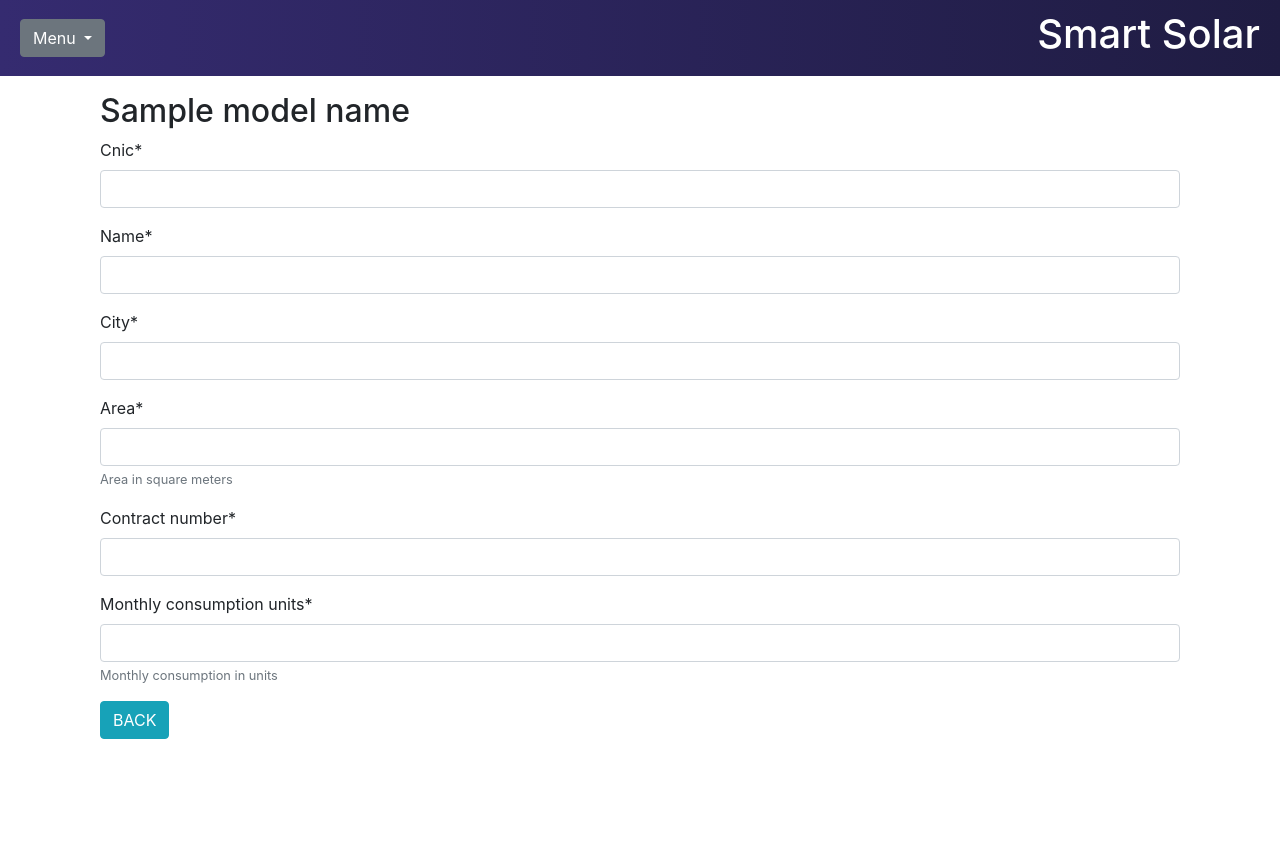
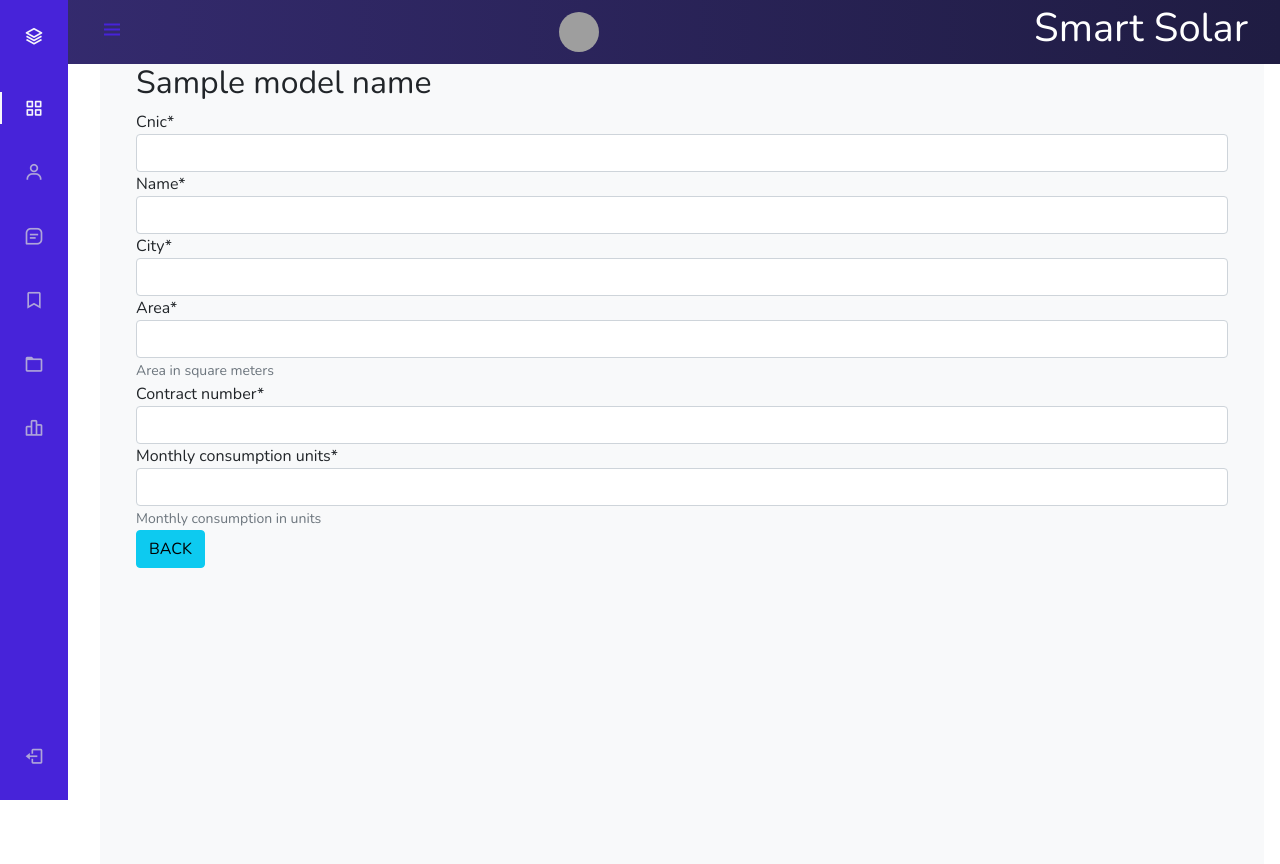
Before and after one commit to mab-te3321/bizaibo, a Django app: template crud/templates/generic_form.html in a window 1280 px wide. Before the commit the page ends 739 px from the top, so only its background shows below. Run offline with Django 4.2, Linux system fonts and the light colour scheme; tables that the repository leaves empty hold one stand-in row (values such as "Sample post"); the template is opened without the code that fills it: values that come from a table or form of the project are taken from there, most other values are stand-ins (such as "Sample title", 1, 10 or a date in 2020); some libraries are stand-ins or nearby versions; grey boxes are pictures that could not be loaded.

Commit message:
Basic structure done

```diff
--- a/crud/static/css/styles.css
+++ b/crud/static/css/styles.css
@@ -1,3 +1,185 @@
+@import url("https://fonts.googleapis.com/css2?family=Nunito:wght@400;600;700&display=swap");
+
+:root {
+    --header-height: 3rem;
+    --nav-width: 68px;
+    --first-color: #4723D9;
+    --first-color-light: #AFA5D9;
+    --white-color: #F7F6FB;
+    --body-font: 'Nunito', sans-serif;
+    --normal-font-size: 1rem;
+    --z-fixed: 100
+}
+
+*,
+::before,
+::after {
+    box-sizing: border-box
+}
+
+body {
+    position: relative;
+    margin: var(--header-height) 0 0 0;
+    padding: 0 1rem;
+    font-family: var(--body-font);
+    font-size: var(--normal-font-size);
+    transition: .5s
+}
+
+a {
+    text-decoration: none
+}
+
+.header {
+    width: 100%;
+    height: var(--header-height);
+    position: fixed;
+    top: 0;
+    left: 0;
+    display: flex;
+    align-items: center;
+    justify-content: space-between;
+    padding: 0 1rem;
+    background-color: var(--white-color);
+    z-index: var(--z-fixed);
+    transition: .5s
+}
+
+.header_toggle {
+    color: var(--first-color);
+    font-size: 1.5rem;
+    cursor: pointer
+}
+
+.header_img {
+    width: 35px;
+    height: 35px;
+    display: flex;
+    justify-content: center;
+    border-radius: 50%;
+    overflow: hidden
+}
+
+.header_img img {
+    width: 40px
+}
+
+.l-navbar {
+    position: fixed;
+    top: 0;
+    left: -30%;
+    width: var(--nav-width);
+    height: 100vh;
+    background-color: var(--first-color);
+    padding: .5rem 1rem 0 0;
+    transition: .5s;
+    z-index: var(--z-fixed)
+}
+
+.nav {
+    height: 100%;
+    display: flex;
+    flex-direction: column;
+    justify-content: space-between;
+    overflow: hidden
+}
+
+.nav_logo,
+.nav_link {
+    display: grid;
+    grid-template-columns: max-content max-content;
+    align-items: center;
+    column-gap: 1rem;
+    padding: .5rem 0 .5rem 1.5rem
+}
+
+.nav_logo {
+    margin-bottom: 2rem
+}
+
+.nav_logo-icon {
+    font-size: 1.25rem;
+    color: var(--white-color)
+}
+
+.nav_logo-name {
+    color: var(--white-color);
+    font-weight: 700
+}
+
+.nav_link {
+    position: relative;
+    color: var(--first-color-light);
+    margin-bottom: 1.5rem;
+    transition: .3s
+}
+
+.nav_link:hover {
+    color: var(--white-color)
+}
+
+.nav_icon {
+    font-size: 1.25rem
+}
+
+.show {
+    left: 0
+}
+
+.body-pd {
+    padding-left: calc(var(--nav-width) + 1rem)
+}
+
+.active {
+    color: var(--white-color)
+}
+
+.active::before {
+    content: '';
+    position: absolute;
+    left: 0;
+    width: 2px;
+    height: 32px;
+    background-color: var(--white-color)
+}
+
+.height-100 {
+    height: 100vh
+}
+
+@media screen and (min-width: 768px) {
+    body {
+        margin: calc(var(--header-height) + 1rem) 0 0 0;
+        padding-left: calc(var(--nav-width) + 2rem)
+    }
+
+    .header {
+        height: calc(var(--header-height) + 1rem);
+        padding: 0 2rem 0 calc(var(--nav-width) + 2rem)
+    }
+
+    .header_img {
+        width: 40px;
+        height: 40px
+    }
+
+    .header_img img {
+        width: 45px
+    }
+
+    .l-navbar {
+        left: 0;
+        padding: 1rem 1rem 0 0
+    }
+
+    .show {
+        width: calc(var(--nav-width) + 156px)
+    }
+
+    .body-pd {
+        padding-left: calc(var(--nav-width) + 188px)
+    }
+}
 /* styles.css */
 select {
     border-radius: 0.25rem;
--- /dev/null
+++ b/crud/static/js/navbar.js
@@ -0,0 +1,35 @@
+document.addEventListener("DOMContentLoaded", function (event) {
+  const showNavbar = (toggleId, navId, bodyId, headerId) => {
+    const toggle = document.getElementById(toggleId),
+      nav = document.getElementById(navId),
+      bodypd = document.getElementById(bodyId),
+      headerpd = document.getElementById(headerId);
+
+    // Validate that all variables exist
+    if (toggle && nav && bodypd && headerpd) {
+      toggle.addEventListener("click", () => {
+        // show navbar
+        nav.classList.toggle("show");
+        // change icon
+        toggle.classList.toggle("bx-x");
+        // add padding to body
+        bodypd.classList.toggle("body-pd");
+        // add padding to header
+        headerpd.classList.toggle("body-pd");
+      });
+    }
+  };
+
+  showNavbar("header-toggle", "nav-bar", "body-pd", "header");
+
+  /*===== LINK ACTIVE =====*/
+  const linkColor = document.querySelectorAll(".nav_link");
+
+  function colorLink() {
+    if (linkColor) {
+      linkColor.forEach((l) => l.classList.remove("active"));
+      this.classList.add("active");
+    }
+  }
+  linkColor.forEach((l) => l.addEventListener("click", colorLink));
+});
--- /dev/null
+++ b/crud/static/js/sort.js
@@ -0,0 +1,23 @@
+document.addEventListener("DOMContentLoaded", function () {
+  let sortLinks = document.querySelectorAll(".sort-link");
+
+  sortLinks.forEach(function (link) {
+    link.addEventListener("click", function (event) {
+      event.preventDefault();
+      let sortField = this.dataset.sort;
+      let currentUrl = new URL(window.location.href);
+      let sortParam = currentUrl.searchParams.get("sort_by");
+
+      if (sortParam === sortField) {
+        // If already sorted by the same field, toggle sorting direction
+        sortParam = sortParam.startsWith("-") ? sortField : "-" + sortField;
+      } else {
+        // Otherwise, default to ascending order
+        sortParam = sortField;
+      }
+
+      currentUrl.searchParams.set("sort_by", sortParam);
+      window.location.href = currentUrl.toString();
+    });
+  });
+});
--- a/crud/templates/base.html
+++ b/crud/templates/base.html
@@ -5,6 +5,8 @@
     <meta charset="UTF-8" />
     <title>{{ model_name|capfirst }}</title>
     <!-- Google Fonts and Icons -->
+    <script src="{% static 'js/sort.js' %}" defer></script>
+    <script src="{% static 'js/navbar.js' %}" defer></script>
     <link
       rel="stylesheet"
       href="https://fonts.googleapis.com/css?family=Roboto:300,400,500,700&display=swap"
@@ -13,80 +15,95 @@
       rel="stylesheet"
       href="https://fonts.googleapis.com/icon?family=Material+Icons"
     />
-    <!-- Material Design Bootstrap CSS -->
-    <link rel="stylesheet" href="{% static 'css/styles.css' %}" />
-    <!-- Bootstrap CSS for dropdown functionality -->
-    <!-- Bootstrap CSS -->
+
+    <!-- Bootstrap 5 CSS -->
     <link
       rel="stylesheet"
-      href="https://cdn.jsdelivr.net/npm/bootstrap@4.4.1/dist/css/bootstrap.min.css"
-      integrity="sha384-Vkoo8x4CGsO3+Hhxv8T/Q5PaXtkKtu6ug5TOeNV6gBiFeWPGFN9MuhOf23Q9Ifjh"
-      crossorigin="anonymous"
+      href="https://cdn.jsdelivr.net/npm/bootstrap@5.0.0-beta1/dist/css/bootstrap.min.css"
     />
 
-    <!-- Custom CSS for header and centering the button -->
+    <!-- Boxicons CSS -->
+    <link
+      rel="stylesheet"
+      href="https://cdn.jsdelivr.net/npm/boxicons@latest/css/boxicons.min.css"
+    />
+
+    <!-- Custom CSS -->
+    <link rel="stylesheet" href="{% static 'css/styles.css' %}" />
+
+    <!-- Custom styles for header -->
     <style>
       header {
-        background: linear-gradient(
-          to right,
-          #352b70,
-          #1f1c42
-        ); /* Adjust the colors as desired */
+        background: linear-gradient(to right, #352b70, #1f1c42);
         color: white;
         padding: 10px 20px;
         text-align: center;
         display: flex;
         justify-content: space-between;
-        align-items: center; /* Vertically align items */
+        align-items: center;
       }
-
       .align-btn {
         display: flex;
-        align-items: center;  /* Ensures vertical alignment */
-    }
+        align-items: center;
+      }
     </style>
   </head>
-  <body>
-    <!-- Header -->
-    <header>
-      <div class="dropdown">
-        <button
-          class="btn btn-secondary dropdown-toggle"
-          type="button"
-          id="dropdownMenuButton"
-          data-toggle="dropdown"
-          aria-haspopup="true"
-          aria-expanded="false"
-        >
-          Menu
-        </button>
-        <div class="dropdown-menu" aria-labelledby="dropdownMenuButton">
-          <a class="dropdown-item" href="#home">Home Section</a>
-          <a class="dropdown-item" href="#products">Product Section</a>
-          <a class="dropdown-item" href="#graphs">Graph Section</a>
-        </div>
+  <body id="body-pd">
+    <header class="header" id="header">
+      <div class="header_toggle">
+        <i class="bx bx-menu" id="header-toggle"></i>
+      </div>
+      <div class="header_img">
+        <img src="https://i.imgur.com/hczKIze.jpg" alt="" />
       </div>
       <h1>Smart Solar</h1>
     </header>
-    <!-- Button and Dropdown in the middle of the page -->
+    <div class="l-navbar" id="nav-bar">
+      <nav class="nav">
+        <div>
+          <a href="#" class="nav_logo">
+            <i class="bx bx-layer nav_logo-icon"></i>
+            <span class="nav_logo-name">BBBootstrap</span>
+          </a>
+          <div class="nav_list">
+            <a href="#" class="nav_link active">
+              <i class="bx bx-grid-alt nav_icon"></i>
+              <span class="nav_name">Dashboard</span>
+            </a>
+            <a href="#" class="nav_link">
+              <i class="bx bx-user nav_icon"></i>
+              <span class="nav_name">Users</span>
+            </a>
+            <a href="#" class="nav_link">
+              <i class="bx bx-message-square-detail nav_icon"></i>
+              <span class="nav_name">Messages</span>
+            </a>
+            <a href="#" class="nav_link">
+              <i class="bx bx-bookmark nav_icon"></i>
+              <span class="nav_name">Bookmark</span>
+            </a>
+            <a href="#" class="nav_link">
+              <i class="bx bx-folder nav_icon"></i>
+              <span class="nav_name">Files</span>
+            </a>
+            <a href="#" class="nav_link">
+              <i class="bx bx-bar-chart-alt-2 nav_icon"></i>
+              <span class="nav_name">Stats</span>
+            </a>
+          </div>
+        </div>
+        <a href="#" class="nav_link">
+          <i class="bx bx-log-out nav_icon"></i>
+          <span class="nav_name">SignOut</span>
+        </a>
+      </nav>
+    </div>
+    <div class="height-100 bg-light">
+      <div class="container">{% block content %}{% endblock %}</div>
+    </div>
 
-    <div class="container">{% block content %}{% endblock %}</div>
-    <!-- Button and Dropdown in the middle of the page -->
     <!-- Bootstrap and jQuery necessary for Bootstrap's JavaScript plugins -->
-    <script
-      src="https://code.jquery.com/jquery-3.4.1.slim.min.js"
-      integrity="sha384-J6qa4849blE2+poT4WnyKhv5vZF5SrPo0iEjwBvKU7imGFAV0wwj1yYfoRSJoZ+n"
-      crossorigin="anonymous"
-    ></script>
-    <script
-      src="https://cdn.jsdelivr.net/npm/popper.js@1.16.0/dist/umd/popper.min.js"
-      integrity="sha384-Q6E9RHvbIyZFJoft+2mJbHaEWldlvI9IOYy5n3zV9zzTtmI3UksdQRVvoxMfooAo"
-      crossorigin="anonymous"
-    ></script>
-    <script
-      src="https://cdn.jsdelivr.net/npm/bootstrap@4.4.1/dist/js/bootstrap.min.js"
-      integrity="sha384-wfSDF2E50Y2D1uUdj0O3uMBJnjuUD4Ih7YwaYd1iqfktj0Uod8GCExl3Og8ifwB6"
-      crossorigin="anonymous"
-    ></script>
+    <script src="https://cdnjs.cloudflare.com/ajax/libs/jquery/3.2.1/jquery.min.js"></script>
+    <script src="https://cdn.jsdelivr.net/npm/bootstrap@5.0.0-beta1/dist/js/bootstrap.bundle.min.js"></script>
   </body>
 </html>
--- a/crud/templates/generic_form.html
+++ b/crud/templates/generic_form.html
@@ -4,7 +4,7 @@
   <h2>{{ view.action|capfirst }} {{ model_name|capfirst }}</h2>
   <form method="post">
     {% csrf_token %} {% crispy form %}
-    <a href="{% url 'generic_list' model_name %}" class="btn btn-info">
+    <a href="{% url 'generic_list' model_name|capfirst %}" class="btn btn-info">
     BACK
     </a>
 
--- a/crud/urls.py
+++ b/crud/urls.py
@@ -3,6 +3,7 @@
 from rest_framework.routers import DefaultRouter
 
 urlpatterns = [
+    path('new/', views.index, name='base'),
     path('<str:model_name>/', views.GenericModelListView.as_view(), name='generic_list'),
     path('<str:model_name>/new/', views.GenericModelCreateView.as_view(), name='generic_create'),
     path('<str:model_name>/edit/<int:pk>/', views.GenericModelUpdateView.as_view(), name='generic_update'),
```
Also changed, not shown: crud/templates/generic_list.html (+71 -15 lines), crud/templates/index.html (added, +29 -0 lines), crud/views.py (+74 -7 lines).
